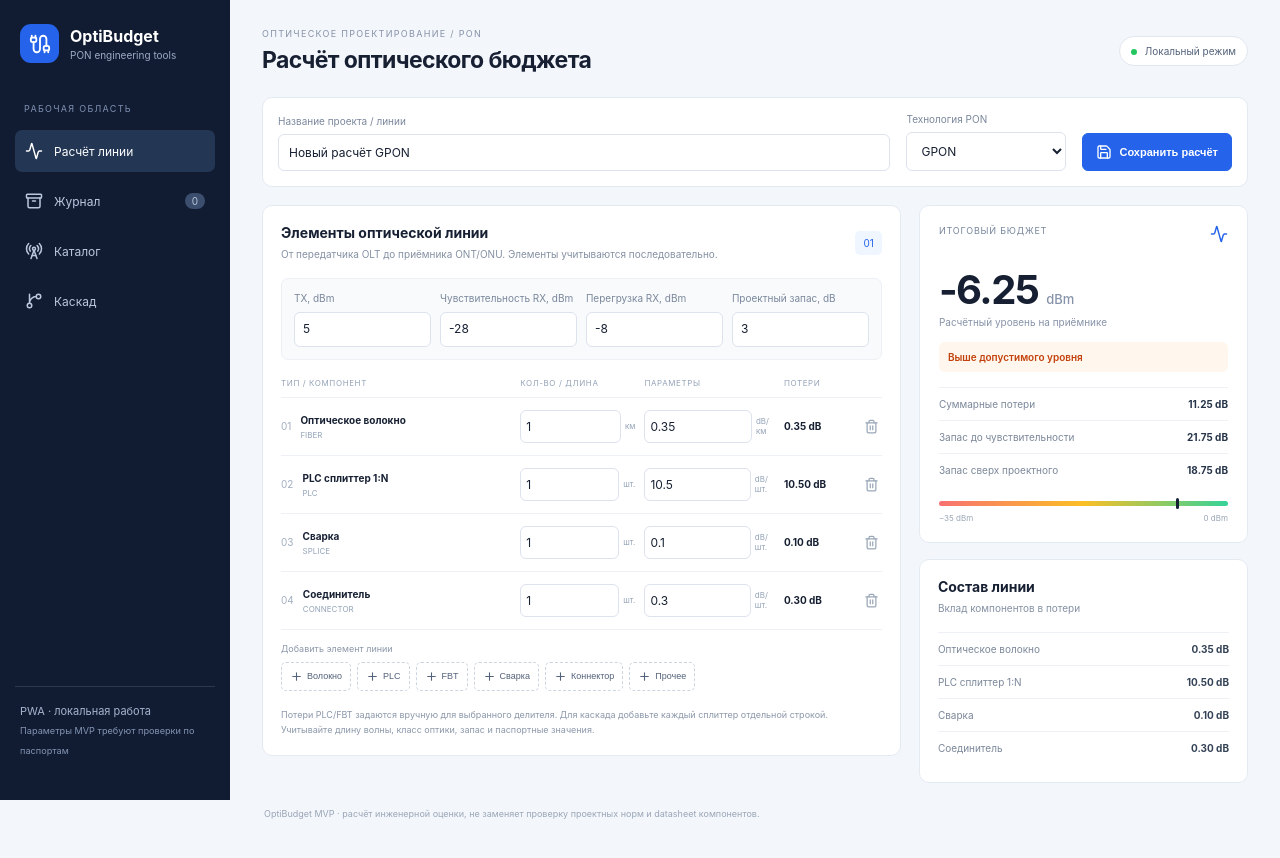
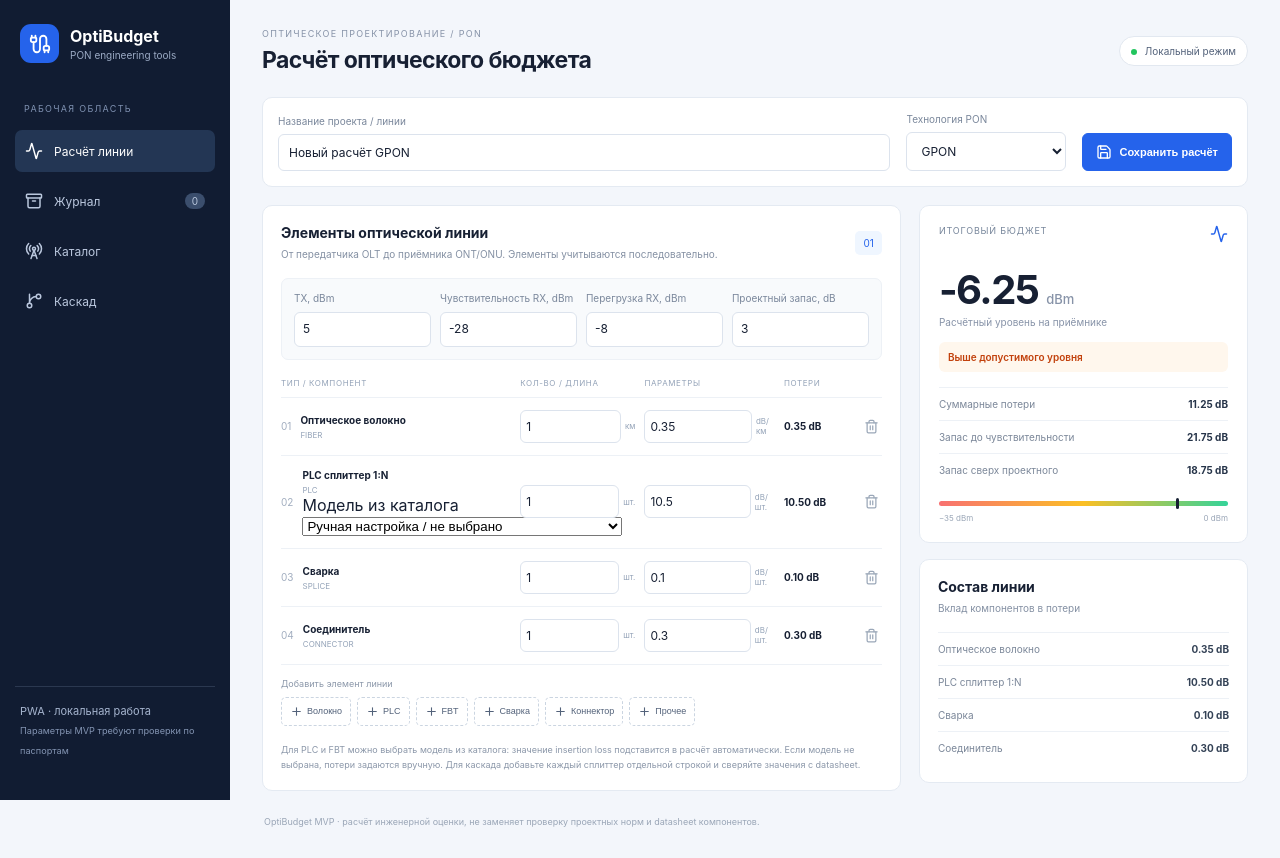
Before and after one commit to drycov/optibudget, a React (Vite) app: page / in a window 1280 px wide. Built offline with nearby package versions, Linux system fonts and the light colour scheme.

Commit message:
Use catalog models for PLC and FBT in optical budget

```diff
--- a/src/main.tsx
+++ b/src/main.tsx
@@ -3,6 +3,7 @@ import { createRoot } from "react-dom/client";
 import { Activity, Archive, Cable, Download, GitBranch, Plus, RadioTower, Save, Trash2 } from "lucide-react";
 import CascadePlanner from "./CascadePlanner";
 import CatalogManager from "./CatalogManager";
+import SplitterCatalogSelect from "./SplitterCatalogSelect";
 import { calculateBudget, createId, LineElement, makeElement, OpticalProfile, TECHNOLOGY_PRESETS, Technology } from "./domain";
 import "./style.css";
 
@@ -59,7 +60,7 @@ function App() {
             <div className="table-head"><span>ТИП / КОМПОНЕНТ</span><span>КОЛ-ВО / ДЛИНА</span><span>ПАРАМЕТРЫ</span><span>ПОТЕРИ</span><span/></div>
             <div className="elements">
               {elements.map((e, i) => <div className="element-row" key={e.id}>
-                <div className="element-name"><span className="element-index">{String(i + 1).padStart(2,"0")}</span><div><strong>{e.label}</strong><small>{e.kind.toUpperCase()}</small></div></div>
+                <div className="element-name"><span className="element-index">{String(i + 1).padStart(2,"0")}</span><div className="element-title"><strong>{e.label}</strong><small>{e.kind.toUpperCase()}</small>{(e.kind === "plc" || e.kind === "fbt") && <SplitterCatalogSelect element={e} onChange={patch => update(e.id, patch)} />}</div></div>
                 <div className="number-field">{e.kind === "fiber" ? <><input aria-label="Длина волокна, км" type="number" min="0" step="0.1" value={e.lengthKm} onChange={ev => update(e.id,{lengthKm:Number(ev.target.value)})}/><small>км</small></> : <><input aria-label="Количество компонентов" type="number" min="0" value={e.quantity} onChange={ev => update(e.id,{quantity:Number(ev.target.value)})}/><small>шт.</small></>}</div>
                 <div className="number-field">{e.kind === "fiber" ? <><input aria-label="Затухание dB на км" type="number" min="0" step="0.01" value={e.attenuationDbPerKm} onChange={ev => update(e.id,{attenuationDbPerKm:Number(ev.target.value)})}/><small>dB/км</small></> : <><input aria-label="Потери компонента dB" type="number" min="0" step="0.1" value={e.insertionLossDb} onChange={ev => update(e.id,{insertionLossDb:Number(ev.target.value)})}/><small>dB/шт.</small></>}</div>
                 <strong className="loss">{fmt(e.kind === "fiber" ? e.lengthKm * e.attenuationDbPerKm : e.quantity * e.insertionLossDb)} dB</strong>
@@ -67,7 +68,7 @@ function App() {
               </div>)}
             </div>
             <div className="add-row"><span>Добавить элемент линии</span>{(["fiber","plc","fbt","splice","connector","other"] as const).map(k => <button key={k} onClick={() => setElements(xs => [...xs, makeElement(k)])}><Plus size={13}/>{({fiber:"Волокно",plc:"PLC",fbt:"FBT",splice:"Сварка",connector:"Коннектор",other:"Прочее"} as Record<string,string>)[k]}</button>)}</div>
-            <p className="footnote">Потери PLC/FBT задаются вручную для выбранного делителя. Для каскада добавьте каждый сплиттер отдельной строкой. Учитывайте длину волны, класс оптики, запас и паспортные значения.</p>
+            <p className="footnote">Для PLC и FBT можно выбрать модель из каталога: значение insertion loss подставится в расчёт автоматически. Если модель не выбрана, потери задаются вручную. Для каскада добавьте каждый сплиттер отдельной строкой и сверяйте значения с datasheet.</p>
           </section>
           <aside className="result-column">
             <section className="result-card"><div className="result-top"><span>ИТОГОВЫЙ БЮДЖЕТ</span><Activity size={18}/></div><div className="hero-metric">{fmt(result.rxPowerDbm)} <small>dBm</small></div><p>Расчётный уровень на приёмнике</p><div className={"status "+(result.withinSensitivity && result.withinOverload && result.designMarginDb >= 0 ? "good" : "warn")}>{result.status}</div><div className="metric-row"><span>Суммарные потери</span><strong>{fmt(result.totalLossDb)} dB</strong></div><div className="metric-row"><span>Запас до чувствительности</span><strong>{fmt(result.marginDb)} dB</strong></div><div className="metric-row"><span>Запас сверх проектного</span><strong>{fmt(result.designMarginDb)} dB</strong></div><div className="power-scale"><div className="scale-track"><span style={{left: Math.max(0,Math.min(100,(result.rxPowerDbm+35)/35*100))+"%"}}/></div><div><span>−35 dBm</span><span>0 dBm</span></div></div></section>
```
